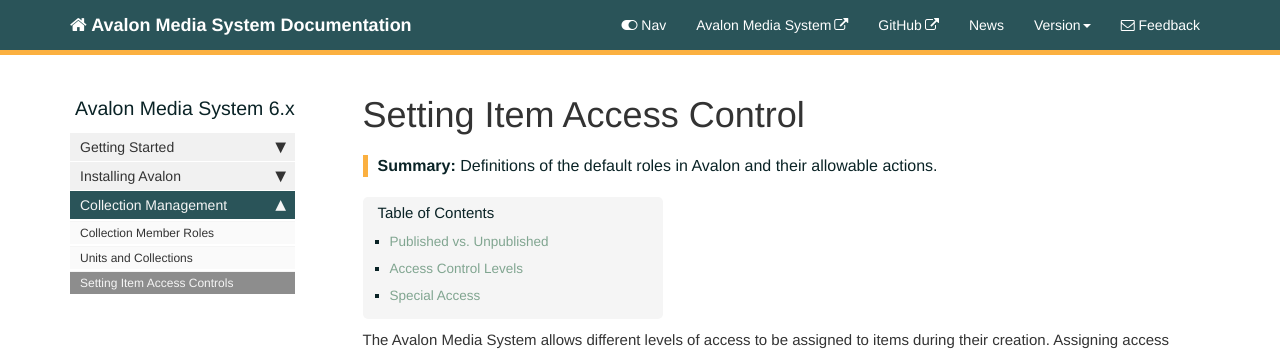
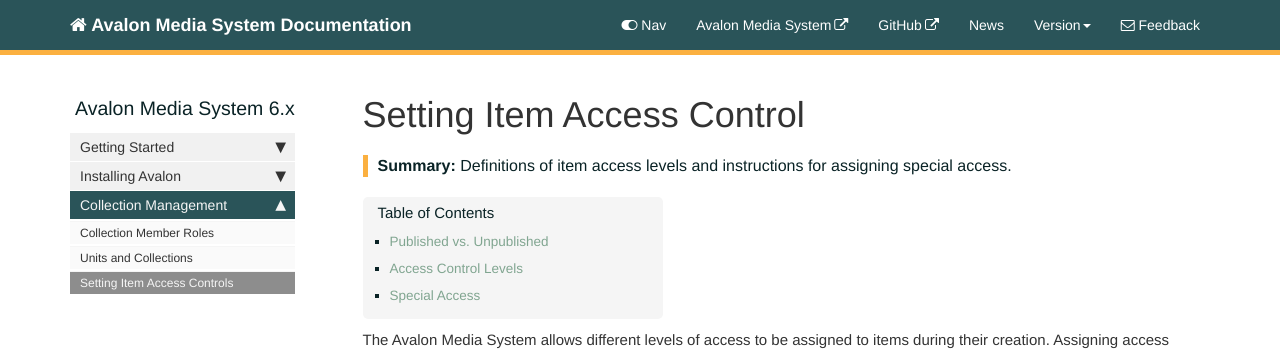
Before and after one commit to mschnaars/mschnaars.github.io, a Jekyll site: the page built from pages/avalon6/avalon6_setting_item_access_control.md, in a window 1280 px wide. Shown: the top 351 px of the page. Built offline with Jekyll 4.4.1, drawn with Linux system fonts in a browser that asks for light colours; nearby versions of some CDN libraries; comment, search, counter and statistics services are not loaded.

Commit message:
Update avalon6_setting_item_access_control.md

```diff
--- a/pages/avalon6/avalon6_setting_item_access_control.md
+++ b/pages/avalon6/avalon6_setting_item_access_control.md
@@ -1,6 +1,6 @@
 ---
 title: Setting Item Access Control
-summary: "Definitions of the default roles in Avalon and their allowable actions."
+summary: "Definitions of item access levels and instructions for assigning special access."
 sidebar: avalon6_sidebar
 permalink: avalon6_setting_item_access_control.html
 folder: avalon6
```
